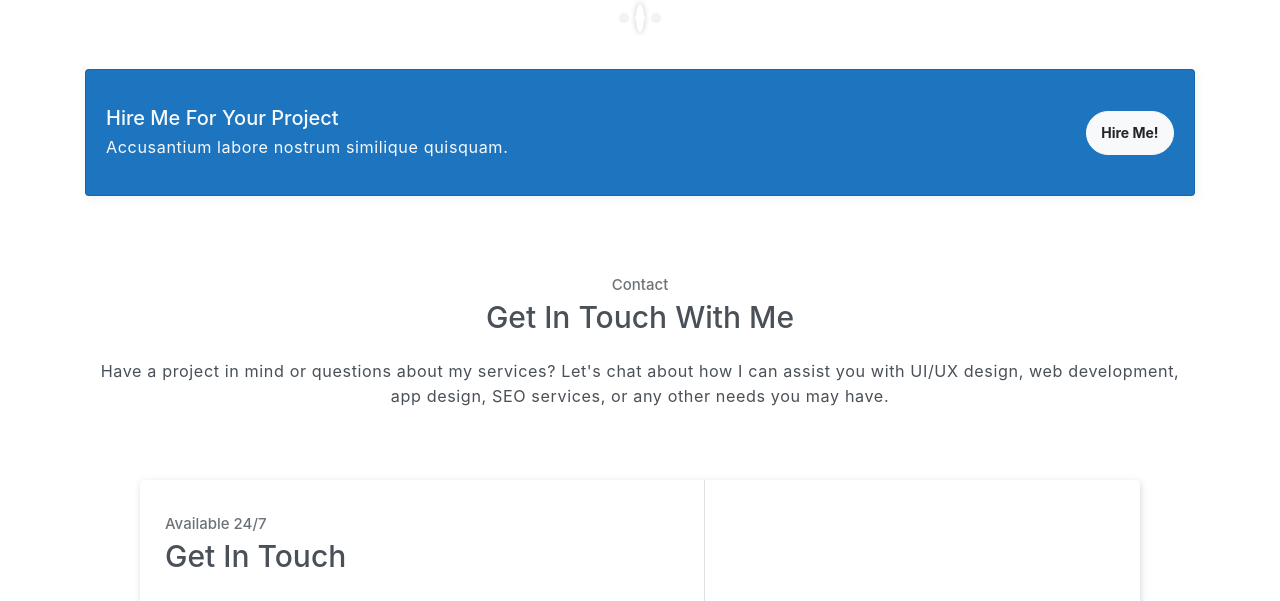
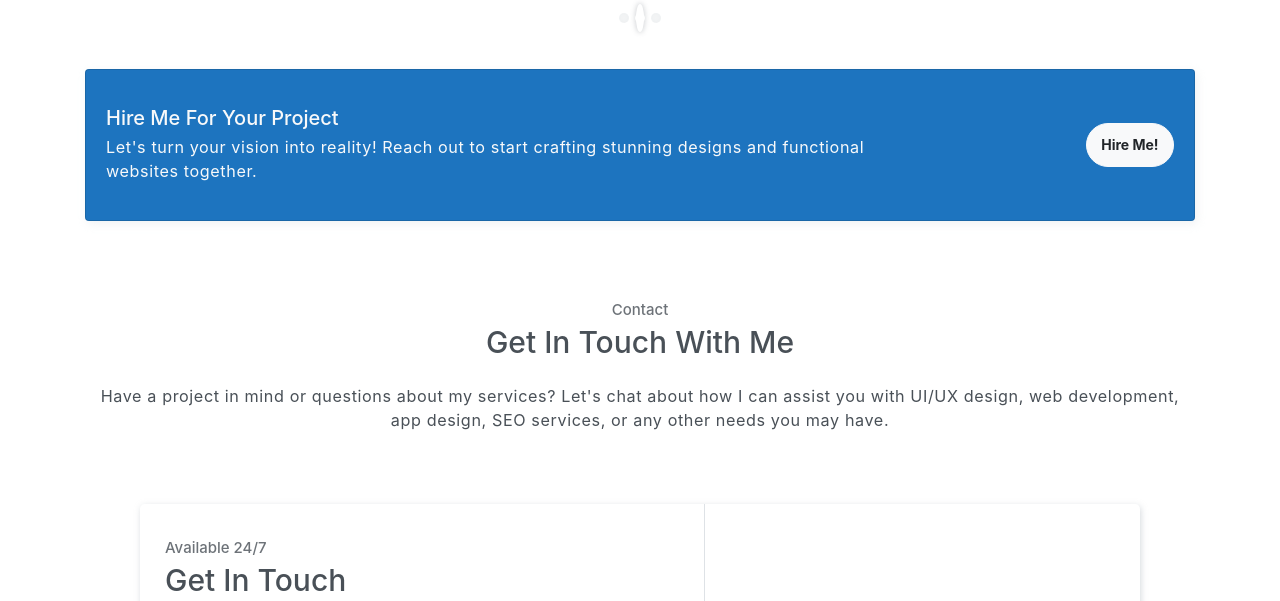
Before and after one commit to ronan000/-myportfolio, a website: page index.html in a window 1280 px wide. Shown: the part 4231-4832 px from the top of the page. Drawn offline with Linux system fonts and the light colour scheme.

Commit message:
Update index.html

```diff
--- a/index.html
+++ b/index.html
@@ -369,7 +369,7 @@
                     <div class="row align-items-center">
                         <div class="col-sm-9 text-center text-sm-left">
                             <h5 class="mt-3">Hire Me For Your Project</h5>
-                            <p class="mb-3">Accusantium labore nostrum similique quisquam.</p>
+                            <p class="mb-3">Let's turn your vision into reality! Reach out to start crafting stunning designs and functional websites together.</p>
                         </div>
                         <div class="col-sm-3 text-center text-sm-right">
                             <a href="mailto:jiebenkaylaabaya04@gmail.com" target="_blank" class="btn btn-light rounded">Hire Me!</a>
```
